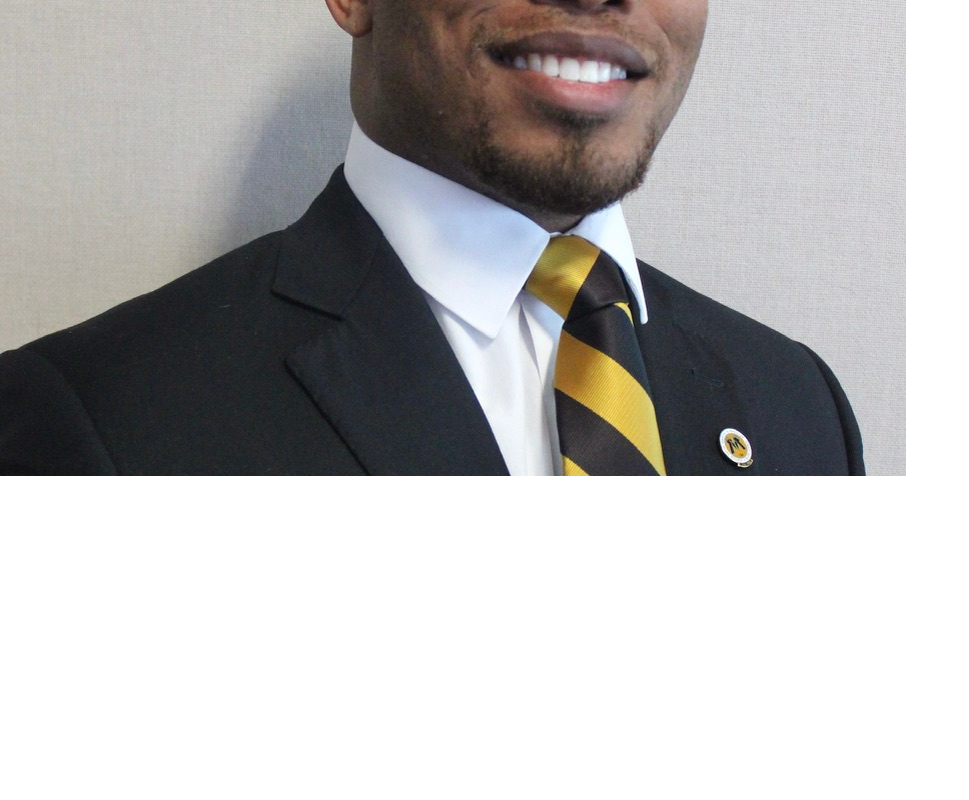
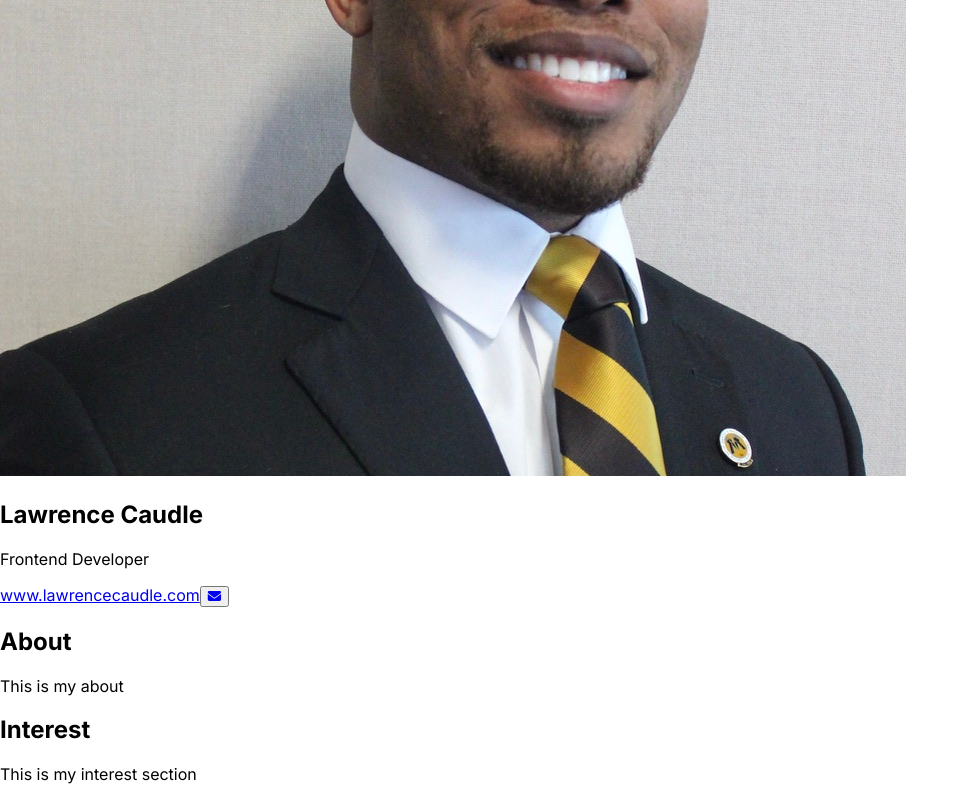
Before and after one commit to ltc870/digitalbusinesscard-react, a React (Vite) app: page / in a window 1280 px wide. Shown: the part 474-1274 px from the top of the page, without its empty margins (0-969 px from the left). Before the commit the page ends 954 px from the top, so only its background shows below. Built offline with nearby package versions, Linux system fonts and the light colour scheme.

Commit message:
added email address to email link

```diff
--- a/src/App.jsx
+++ b/src/App.jsx
@@ -1,7 +1,7 @@
 import { useState } from 'react'
 import React from "react";
 import HeroImage from './components/HeroImage';
-
+import Main from './components/Main';
 
 function App() {
 
@@ -9,6 +9,7 @@ function App() {
     <div className='container'>
       <h1>Hello World!</h1>
       <HeroImage />
+      <Main />
     </div>
   )
 }
--- a/src/components/Main.jsx
+++ b/src/components/Main.jsx
@@ -7,7 +7,7 @@ export default function Main() {
                 <h1 className="main-title">Lawrence Caudle</h1>
                 <p className="main-subtitle">Frontend Developer</p>
                 <a className="main-link" href="https://www.lawrencecaudle.com/" target="_blank">www.lawrencecaudle.com</a>
-                <button className="main-button"><a href = "mailto: abc@example.com"><i class="fa-solid fa-envelope"></i></a></button>
+                <button className="main-button"><a href = "mailto: lawrencecaudle870@gmail.com"><i class="fa-solid fa-envelope"></i></a></button>
             </section>
             <section className="about-section">
                 <h2>About</h2>
```
